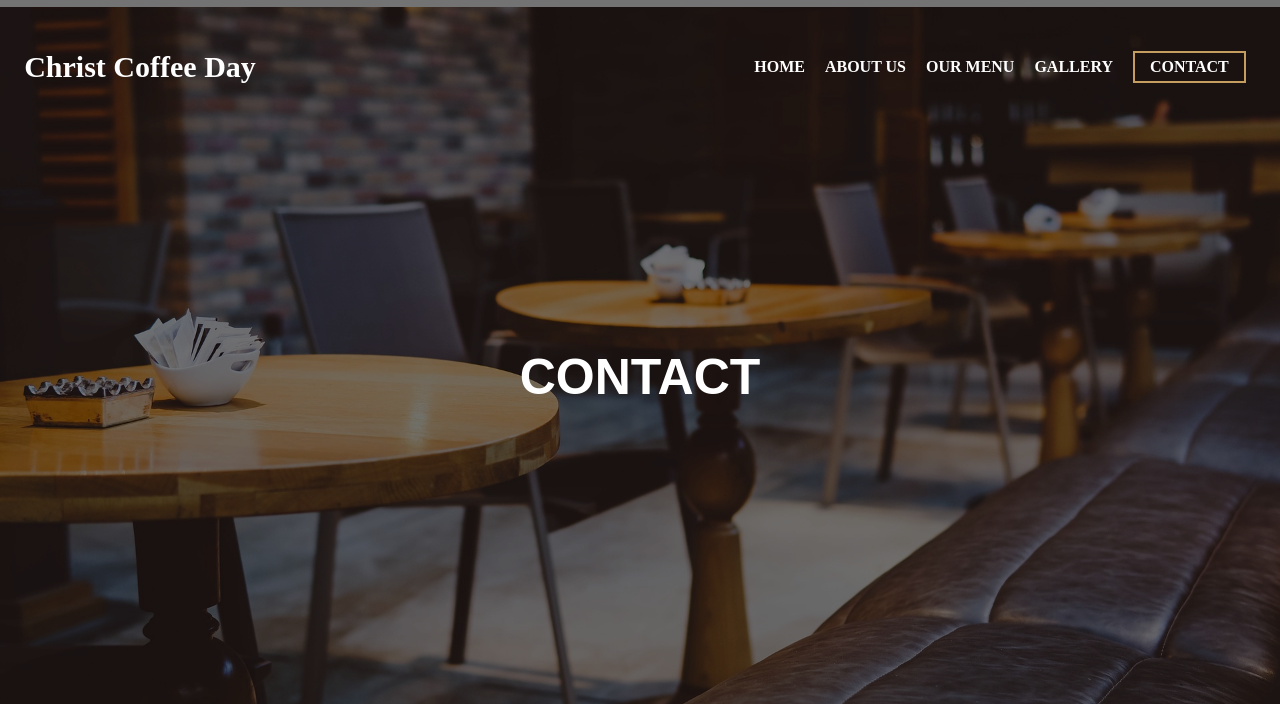
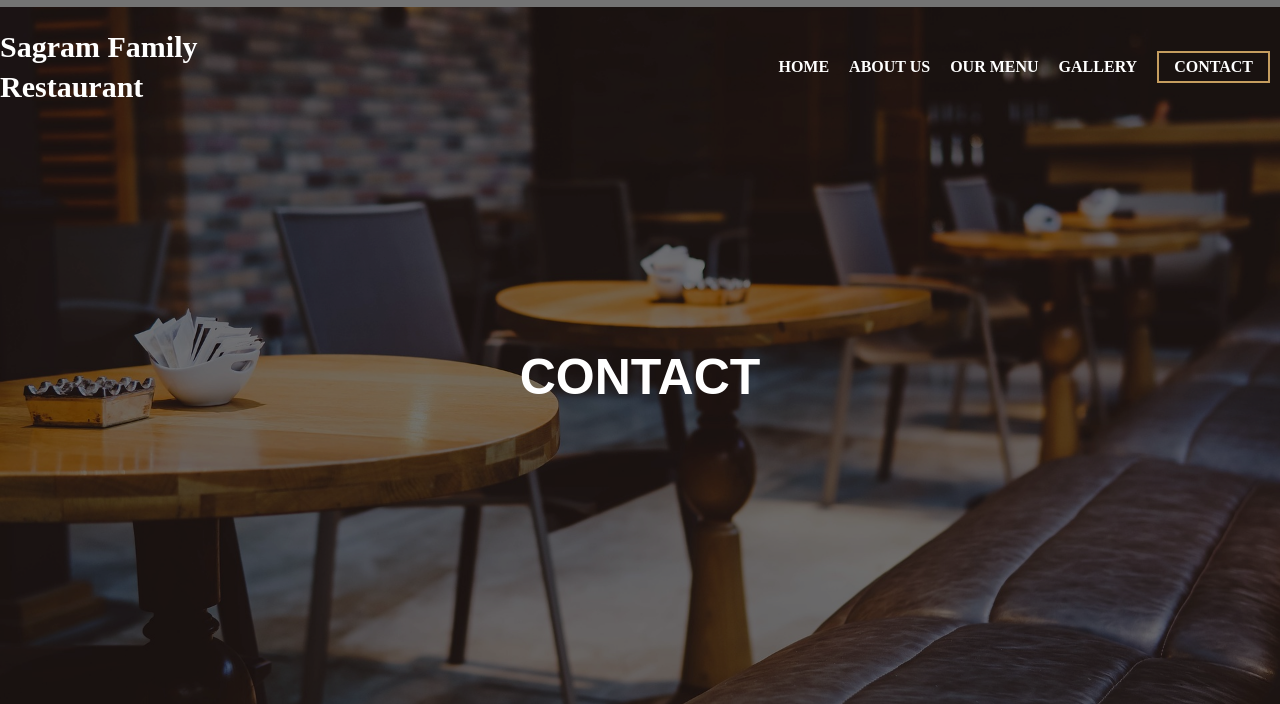
Before and after one commit to Rohanukey/Restaurant-site, a plain HTML site: page 05-Contact_us.html in a window 1280 px wide. Shown: the part 43-747 px from the top of the page. Drawn offline with Linux system fonts and the light colour scheme; a web font is replaced by a local one.

Commit message:
Update 05-Contact_us.html

```diff
--- a/05-Contact_us.html
+++ b/05-Contact_us.html
@@ -52,7 +52,7 @@
                         srcset="https://uttardakshin.in/wp-content/uploads/thegem-logos/logo_0f832fde34779b3c98f49e7180627a95_1x.png 1x,https://uttardakshin.in/wp-content/uploads/thegem-logos/logo_0f832fde34779b3c98f49e7180627a95_2x.png 2x,https://uttardakshin.in/wp-content/uploads/thegem-logos/logo_0f832fde34779b3c98f49e7180627a95_3x.png 3x"
                         alt="Uttar Dakshin" style="width: 164px; margin-left: -164px; display: inline;"
                         class="small"></span> -->
-                        <h2>Christ Coffee Day</h2>
+                        <h2>Sagram Family Restaurant</h2>
             </div>
 
             <div class="nav">
```
